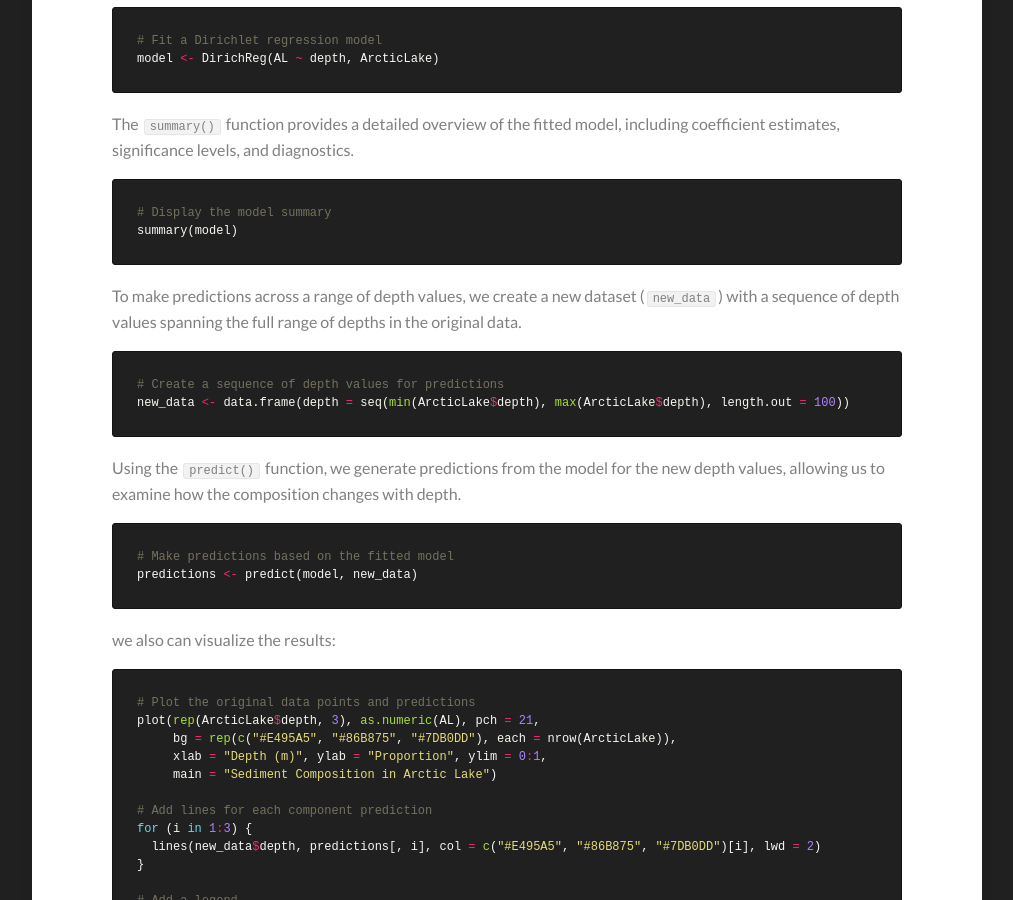
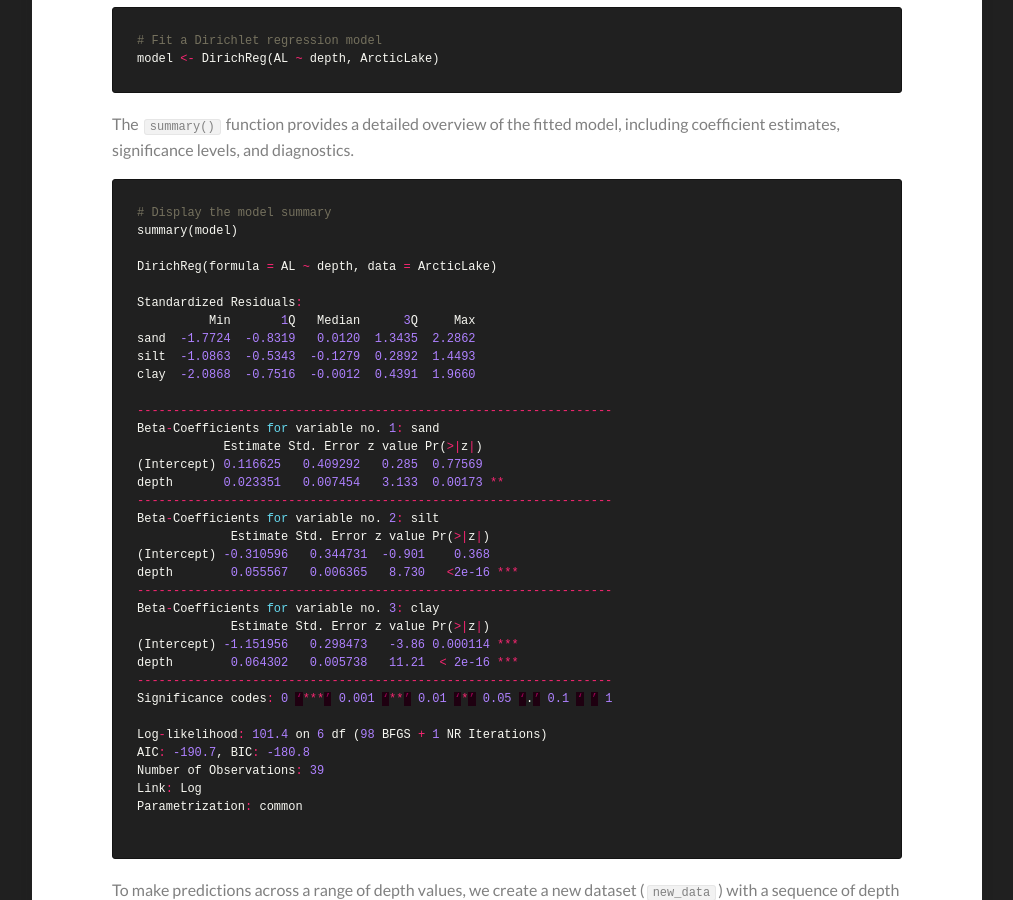
Before and after one commit to Kamran-Afzali/Kamran-Afzali.github.io, a Jekyll site: the page built from _posts/2025-02-25-Dir_Reg.md, in a window 1280 px wide and 900 px high, scrolled down 2629 px. Shown: the whole window, without its empty margins (133-1146 px from the left). Built offline with Jekyll 4.4.1, drawn with Linux system fonts in a browser that asks for light colours.

Commit message:
Update 2025-02-25-Dir_Reg.md

````diff
--- a/_posts/2025-02-25-Dir_Reg.md
+++ b/_posts/2025-02-25-Dir_Reg.md
@@ -56,6 +56,39 @@ The `summary()` function provides a detailed overview of the fitted model, inclu
 ```r
 # Display the model summary
 summary(model)
+
+DirichReg(formula = AL ~ depth, data = ArcticLake)
+
+Standardized Residuals:
+          Min       1Q   Median      3Q     Max
+sand  -1.7724  -0.8319   0.0120  1.3435  2.2862
+silt  -1.0863  -0.5343  -0.1279  0.2892  1.4493
+clay  -2.0868  -0.7516  -0.0012  0.4391  1.9660
+
+------------------------------------------------------------------
+Beta-Coefficients for variable no. 1: sand
+            Estimate Std. Error z value Pr(>|z|)
+(Intercept) 0.116625   0.409292   0.285  0.77569
+depth       0.023351   0.007454   3.133  0.00173 **
+------------------------------------------------------------------
+Beta-Coefficients for variable no. 2: silt
+             Estimate Std. Error z value Pr(>|z|)
+(Intercept) -0.310596   0.344731  -0.901    0.368
+depth        0.055567   0.006365   8.730   <2e-16 ***
+------------------------------------------------------------------
+Beta-Coefficients for variable no. 3: clay
+             Estimate Std. Error z value Pr(>|z|)
+(Intercept) -1.151956   0.298473   -3.86 0.000114 ***
+depth        0.064302   0.005738   11.21  < 2e-16 ***
+------------------------------------------------------------------
+Significance codes: 0 ‘***’ 0.001 ‘**’ 0.01 ‘*’ 0.05 ‘.’ 0.1 ‘ ’ 1
+
+Log-likelihood: 101.4 on 6 df (98 BFGS + 1 NR Iterations)
+AIC: -190.7, BIC: -180.8
+Number of Observations: 39
+Link: Log
+Parametrization: common
+
 ```
 
 To make predictions across a range of depth values, we create a new dataset (`new_data`) with a sequence of depth values spanning the full range of depths in the original data.
````
